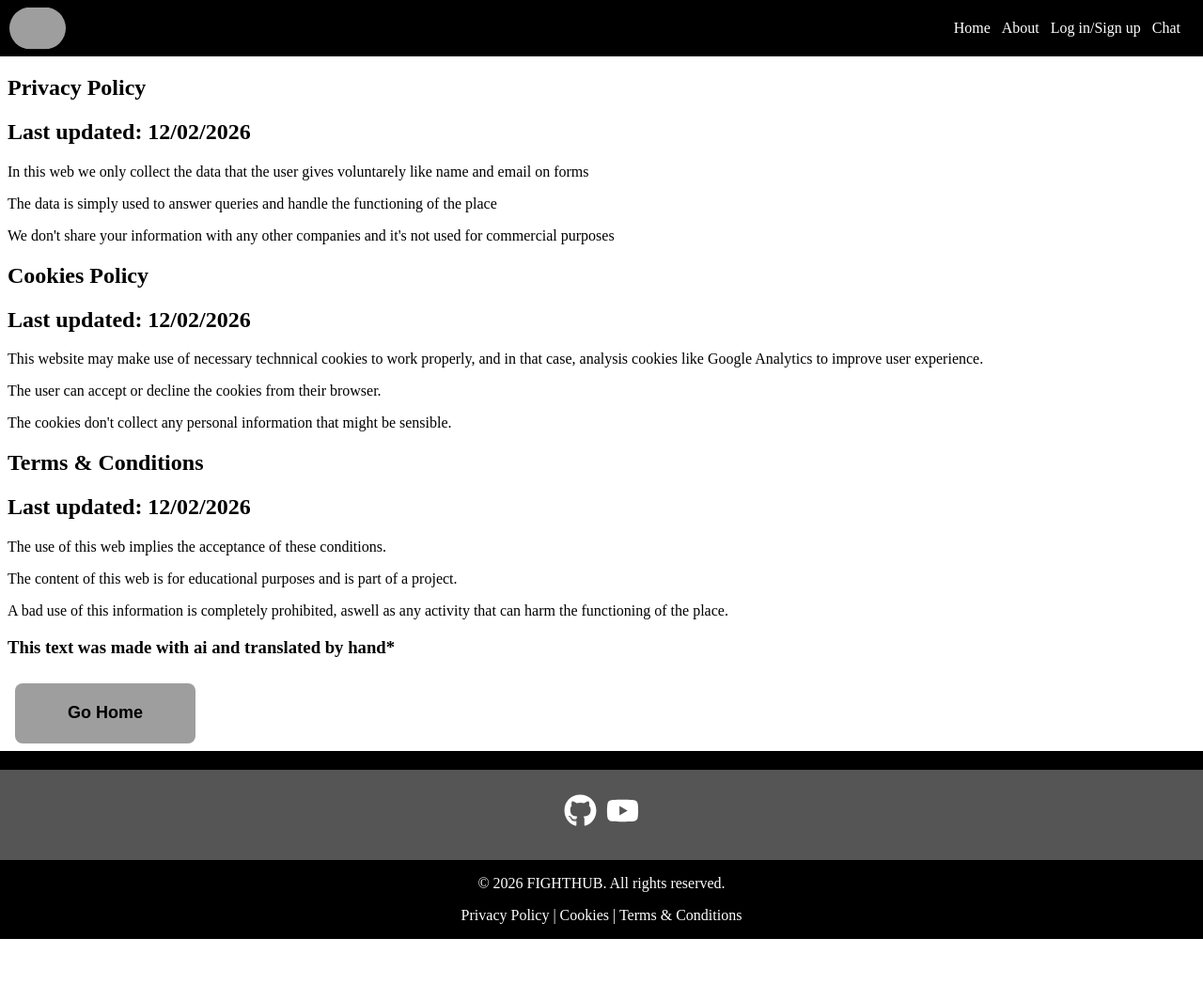
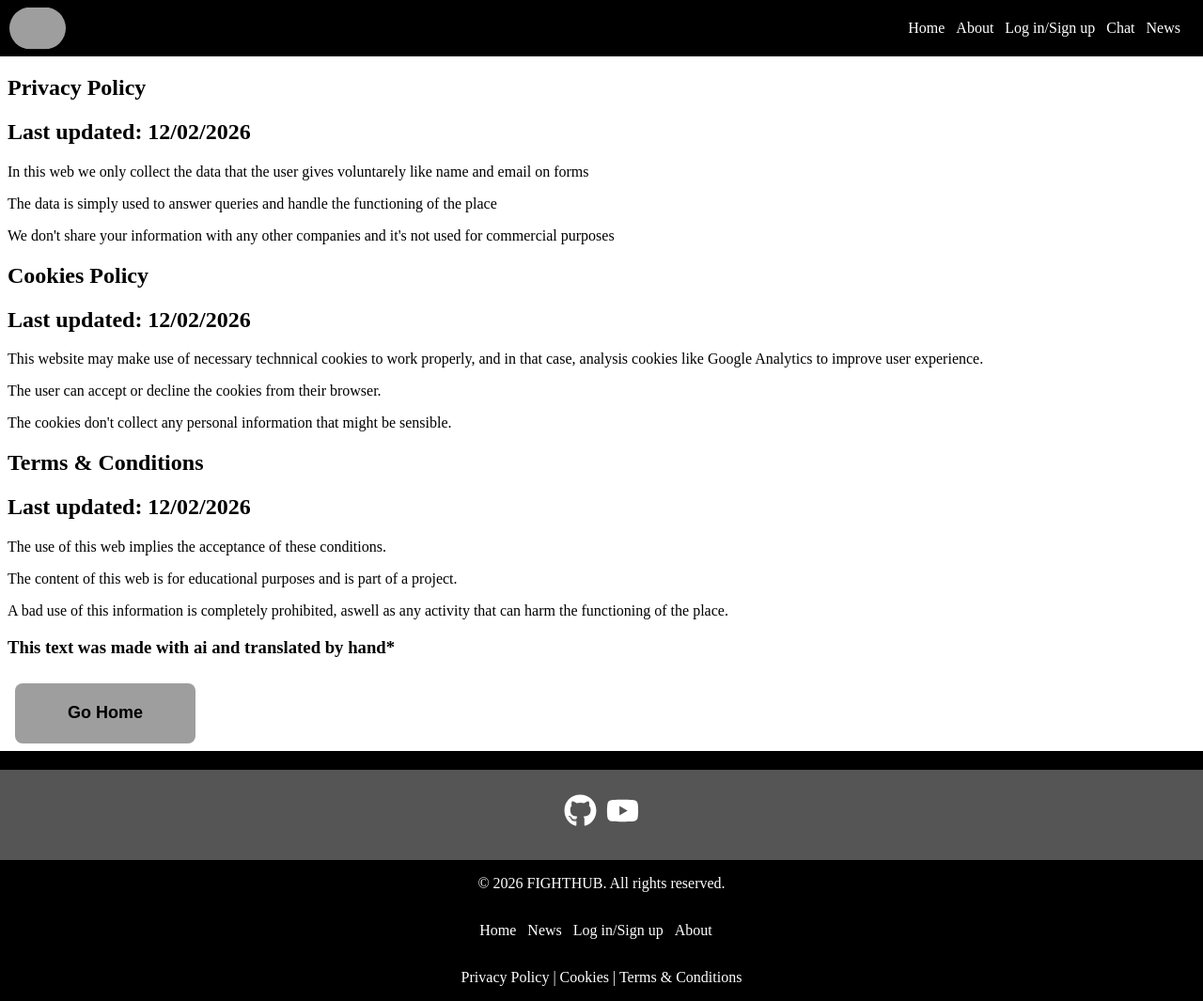
Before and after one commit to cesarvictor-07/Fight-Hub, a React (Vite) app: page /info in a window 1280 px wide. Shown: the whole page at 94% size. Before the commit the page ends 999 px from the top, so only its background shows below. Built offline with nearby package versions, Linux system fonts and the light colour scheme; grey boxes are pictures that could not be loaded.

Commit message:
3.3 Commit cambios de header y user-auth, add de page Rss

```diff
--- a/src/App.jsx
+++ b/src/App.jsx
@@ -6,6 +6,7 @@ import Tekken8 from './pages/tekken8/Tekken8';
 import Mk1 from './pages/mk1/Mk1';
 import Info from './pages/info/info';
 import UserAuth from './pages/user-auth/UserAuth';
+import Rss from './pages/rss/Rss';
 // import reactLogo from './assets/react.svg'
 // import viteLogo from '/vite.svg'
 import './App.css'
@@ -24,6 +25,7 @@ function App() {
           <Route path="/mortal-kombat-1" element={<Mk1 />} />
           <Route path="/info" element={<Info />} />
           <Route path="/user" element={<UserAuth />} />
+          <Route path="/news" element={<Rss />} />
         </Routes>
       </BrowserRouter>
     </>
--- a/src/components/footer/Footer.css
+++ b/src/components/footer/Footer.css
@@ -40,3 +40,8 @@ footer {
 .youtube:hover {
   color: red;
 }
+
+.web-link-section{
+  display: flex;
+  justify-self: center;
+}
--- a/src/components/footer/Footer.jsx
+++ b/src/components/footer/Footer.jsx
@@ -8,6 +8,25 @@ function Footer() {
   const ShowInfo = () => {
     navigate("/info");
   }
+  const GoHome = () => {
+    navigate("/home");
+  }
+
+  const GoUsers = () => {
+    navigate("/user");
+  }
+  const GoRss = () => {
+    navigate("/news");
+
+    window.history.replaceState(null, null, " ");
+  }
+  const GoAbout = () => {
+    GoHome
+
+    window.location.hash = "about"
+
+    window.history.replaceState(null, null, " ");
+  }
   return (
     <footer>
       <section className="upperdog-section">
@@ -17,12 +36,15 @@ function Footer() {
         <a className="icon youtube" href="https://www.youtube.com" target="_blank" rel="noopener noreferrer">
           <FaYoutube />
         </a>
-        <div class="footer form-div">
-          <form action=""></form>
-        </div>
       </section>
-      <p class="copy-text">&copy; 2026 FIGHTHUB. All rights reserved.</p>
-      <p class="info-text" onClick={ShowInfo} to="">Privacy Policy | Cookies | Terms & Conditions</p>
+      <p className="copy-text">&copy; 2026 FIGHTHUB. All rights reserved.</p>
+      <div className="web-link-section">
+        <p onClick={GoHome} className="links text">Home</p>
+        <p onClick={GoRss} className="links text">News</p>
+        <p onClick={GoUsers} className="links text">Log in/Sign up</p>
+        <p onClick={GoAbout} className="links text">About</p>
+      </div>
+      <p className="info-text" onClick={ShowInfo} to="">Privacy Policy | Cookies | Terms & Conditions</p>
     </footer>
   )
 }
--- a/src/components/header/Header.css
+++ b/src/components/header/Header.css
@@ -25,3 +25,13 @@
 .links:hover{
   color: red;
 }
+
+.mini-menu-button{
+  background-color: black;
+  color: white;
+  display: none;
+}
+
+@media (max-width: 768px) {
+
+}
--- a/src/components/header/Header.jsx
+++ b/src/components/header/Header.jsx
@@ -1,7 +1,7 @@
 import "./Header.css"
 import { useNavigate } from "react-router-dom";
-
-
+import { FaBars } from "react-icons/fa6";
+import { useState } from "react";
 
 function Header() {
   const navigate = useNavigate();
@@ -12,24 +12,45 @@ function Header() {
   const GoUsers = () => {
     navigate("/user");
   }
+  const GoRss = () => {
+    navigate("/news");
+  }
   const GoAbout = () => {
+    GoHome();
+
     window.location.hash = "about"
 
     window.history.replaceState(null, null, " ");
   }
   const GoChat = () => {
+    GoHome();
+
     window.location.hash = "chat"
 
     window.history.replaceState(null, null, " ");
   }
+
+  const [mobileInterface, setMobileInterface] = useState(false);
+
+  function toggleMenu() {
+    setMobileInterface(!mobileInterface);
+    setMobileInterface(false);
+  }
+
   return (
     <header className="header">
       <img src="src\components\img\Fight-Hub.png" alt="Logo" className="logo" onClick={GoHome} />
-      <div className="header links">
-        <p onClick={GoHome} className="links text">Home</p>
-        <p onClick={GoAbout} className="links text">About</p>
-        <p onClick={GoUsers} className="links text">Log in/Sign up</p>
-        <p onClick={GoChat} className="links text">Chat</p>
+      <button onClick={toggleMenu} className="mini-menu-button">
+        <FaBars />
+      </button>
+      <div className={`mini-menu ${mobileInterface ? "open" : ""}`}>
+        <div className="header links">
+          <p onClick={GoHome} className="links text">Home</p>
+          <p onClick={GoAbout} className="links text">About</p>
+          <p onClick={GoUsers} className="links text">Log in/Sign up</p>
+          <p onClick={GoChat} className="links text">Chat</p>
+          <p onClick={GoRss} className="links text">News</p>
+        </div>
       </div>
     </header>
   )
--- /dev/null
+++ b/src/pages/rss/Rss.css
@@ -0,0 +1,8 @@
+.page {
+  height: 100vh;
+  width: 100vw;
+}
+
+.rss-section {
+  flex: 1;
+}
--- /dev/null
+++ b/src/pages/rss/Rss.jsx
@@ -0,0 +1,18 @@
+import Header from "../../components/header/Header";
+import Footer from "../../components/footer/Footer";
+import "./Rss.css";
+
+function Rss() {
+  return (
+    <div className="page">
+      <Header />
+      <main className="rss-section">
+        <h1>RSS: Explore the most recent news about Fight Hub and the fighting game world!</h1>
+
+      </main>
+      <Footer />
+    </div>
+  )
+}
+
+export default Rss;
--- a/src/pages/user-auth/UserAuth.css
+++ b/src/pages/user-auth/UserAuth.css
@@ -10,7 +10,6 @@
   border-radius: 0.5rem;
   width: 50%;
   padding: 10px;
-  margin-bottom: 1.5rem;
 }
 
 .user-form {
--- a/src/pages/user-auth/UserAuth.jsx
+++ b/src/pages/user-auth/UserAuth.jsx
@@ -7,18 +7,24 @@ function UserAuth() {
     <div className="page">
       <Header />
       <main className="user-section">
-        <h1>Log In n' Sign In</h1>
+        <h1>Log In n' Sign Up</h1>
         <div className="form-container">
           <form className="user-form">
+            <select id="">
+              <option value="">Sign Up</option>
+              <option value="">Log In</option>
+            </select>
             <h3>Username:</h3>
             <input type="text" placeholder="Your Username..." />
-            <h3>Email:</h3>
-            <input type="email" placeholder="Your email..." />
+            {/* <h3>Email:</h3>
+            <input type="email" placeholder="Your email..." /> */}
             <h3>Password:</h3>
             <input type="password" placeholder="Your Password..." />
             <button type="submit">Submit</button>
           </form>
         </div>
+        <p>Don't have an account?
+          <a href="" /*onClick={}*/>Sign up!</a></p>
       </main>
       <Footer />
     </div>
```
